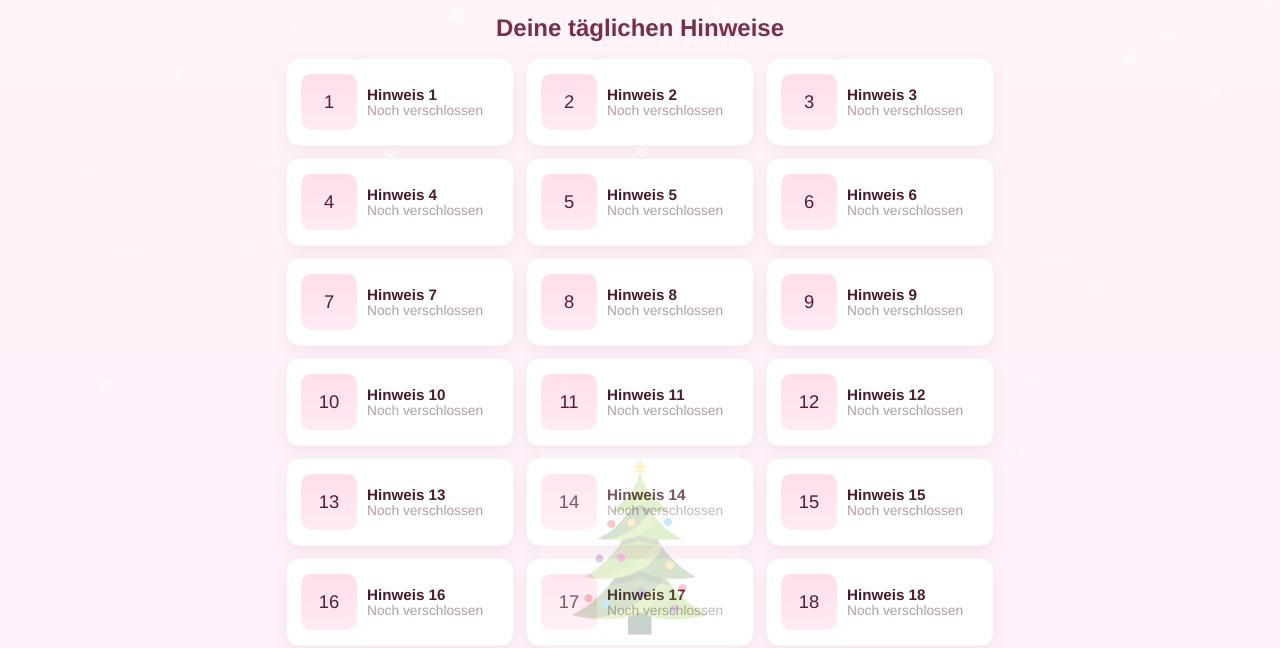
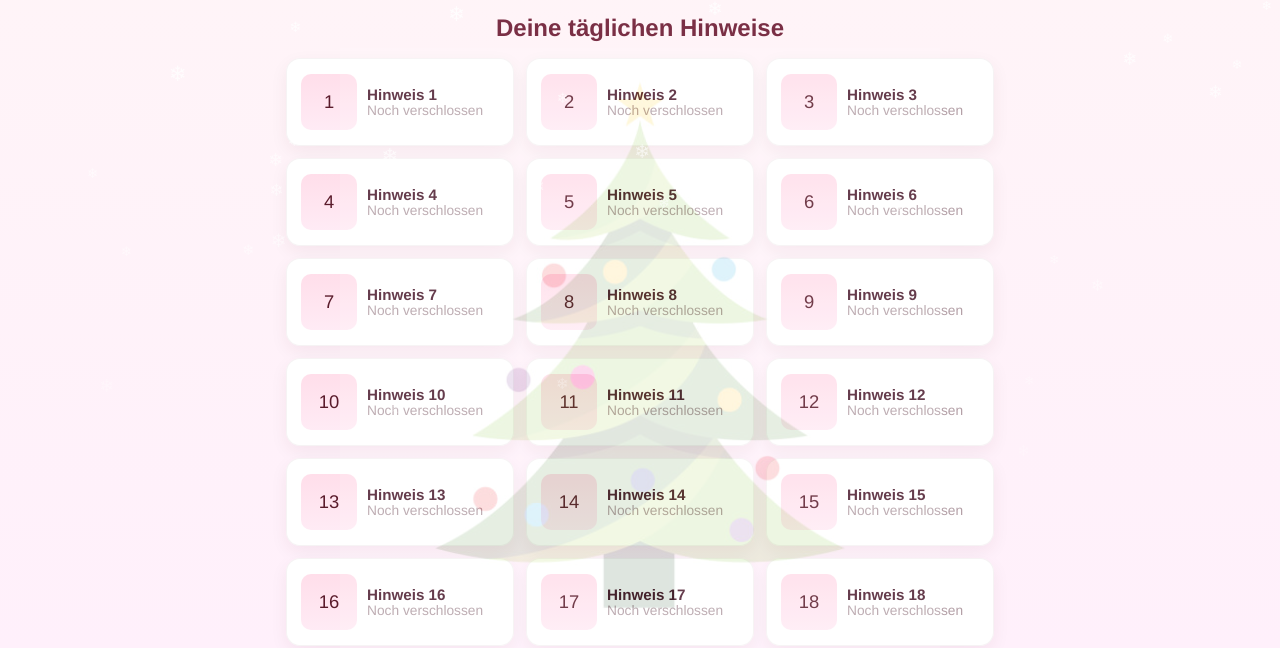
Before and after one commit to JakobKailer/Annas-Adventskalender, a plain HTML site: page index.html in a window 1280 px wide. Shown: the part 152-800 px from the top of the page. Drawn offline with Linux system fonts and the light colour scheme.

Commit message:
Update index.html

```diff
--- a/index.html
+++ b/index.html
@@ -43,16 +43,19 @@ h2{margin:18px 0 8px;color:#7a2f45;}
 .lights{position:fixed;top:0;left:0;width:100%;height:24px;display:flex;justify-content:space-around;z-index:999;}
 .light{width:12px;height:12px;border-radius:50%;animation:blink 1.5s infinite alternate;}
 @keyframes blink{0%{opacity:0.2;}100%{opacity:1;}}
-#tree{
+#tree {
   position: fixed;
   bottom: 0;
   left: 50%;
   transform: translateX(-50%);
-  width: 200px;
-  height: 300px;
-  background: url('weihnachtsbild.jpg') no-repeat center bottom/contain;
-  opacity: 0.25;
-  z-index: 1;
+  width: 80vw;          /* Baum sehr breit, 80% der Fensterbreite */
+  max-width: 1000px;    /* optional, damit es nicht zu riesig wird */
+  height: auto;         /* Höhe proportional zum Bild */
+  min-height: 600px;    /* mindestens 600px hoch */
+  background: url('weihnachtsbild.jpg') no-repeat center bottom/contain; /* dein lokales Bild */
+  opacity: 0.15;        /* sehr dezent, wie ein Hintergrund */
+  z-index: 0;           /* ganz hinten, hinter allen Hinweisen */
+  pointer-events: none; /* Baum blockiert keine Klicks auf Hinweise */
 }
 </style>
 </head>
```
